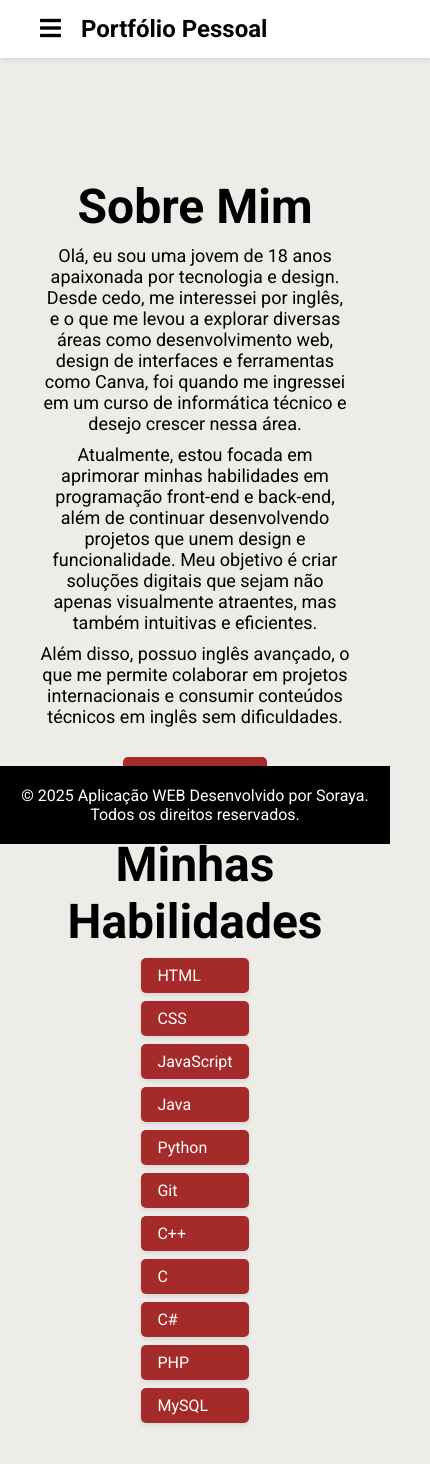
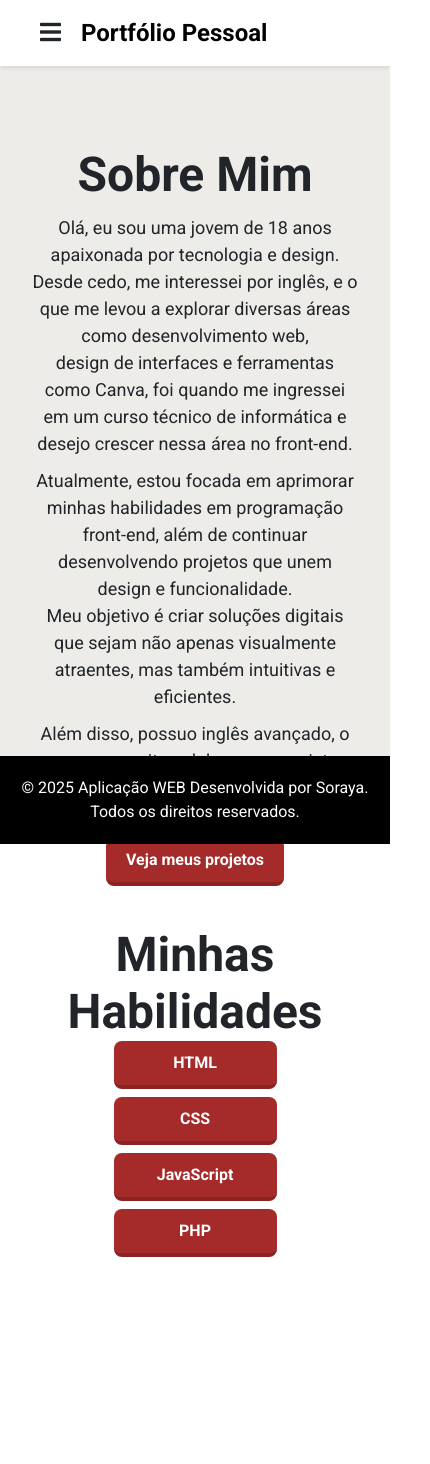
Before and after one commit to Soraya75/portfolio_pessoal, a plain HTML site: page about.html in a window 390 px wide. Shown: the whole page, 430 px wide, since content can reach past the window. After the commit the page ends 1301 px from the top, so only its background shows below. Drawn offline with nearby package versions, Linux system fonts and the light colour scheme.

Commit message:
Add files via upload

```diff
--- a/about.html
+++ b/about.html
@@ -5,10 +5,22 @@
   <meta charset="UTF-8" />
   <meta name="viewport" content="width=device-width, initial-scale=1.0" />
   <title>Soraya Pereira Gomes - Sobre Mim</title>
+
+  <!-- Bootstrap -->
+  <link href="https://cdn.jsdelivr.net/npm/bootstrap@5.3.3/dist/css/bootstrap.min.css" rel="stylesheet">
+  <script src="https://cdn.jsdelivr.net/npm/bootstrap@5.3.3/dist/js/bootstrap.bundle.min.js"></script>
+
+  <!-- Ícone da aba -->
+  <link rel="icon" href="./imagens/logozinha.png" />
+
+  <!-- Font Awesome para ícones -->
   <link href="https://cdnjs.cloudflare.com/ajax/libs/font-awesome/5.15.3/css/all.min.css" rel="stylesheet" />
+
+  <!-- Fonte Roboto -->
   <link href="https://fonts.googleapis.com/css2?family=Roboto:wght@400;700&display=swap" rel="stylesheet" />
+
+  <!-- Estilos -->
   <link rel="stylesheet" href="./css/about.css" />
-  <link class="logo" rel="icon" href="./imagens/logozinha.png" />
 </head>
 
 <body>
@@ -31,68 +43,67 @@
   <!-- Conteúdo Principal -->
   <main>
     <div class="container">
-      <div class="left-section">
+      <!-- Seção Sobre Mim -->
       <div class="content">
-          <h1>Sobre Mim</h1>
+        <h1><strong>Sobre Mim</strong></h1>
         <p>
-            Olá, eu sou uma jovem de 18 anos apaixonada por tecnologia e
-            design. Desde cedo, me interessei por inglês, e o que me levou a
-            explorar diversas áreas como desenvolvimento web, design de
-            interfaces e ferramentas como Canva, foi quando me ingressei em um
-            curso de informática técnico e desejo crescer nessa área.
+          Olá, eu sou uma jovem de 18 anos apaixonada por tecnologia e design. Desde cedo, me interessei por inglês, e o
+          que me levou a explorar diversas áreas como desenvolvimento web,<br> design de interfaces e ferramentas como
+          Canva, foi quando me ingressei em um curso técnico de informática e desejo crescer nessa área no front-end.
         </p>
         <p>
-            Atualmente, estou focada em aprimorar minhas habilidades em
-            programação front-end e back-end, além de continuar desenvolvendo
-            projetos que unem design e funcionalidade. Meu objetivo é criar
-            soluções digitais que sejam não apenas visualmente atraentes, mas
-            também intuitivas e eficientes.
+          Atualmente, estou focada em aprimorar minhas habilidades em programação front-end, além de continuar
+          desenvolvendo projetos que unem design e funcionalidade. <br> Meu objetivo é criar soluções digitais que sejam
+          não apenas visualmente atraentes, mas também intuitivas e eficientes.
         </p>
         <p>
-            Além disso, possuo inglês avançado, o que me permite colaborar em
-            projetos internacionais e consumir conteúdos técnicos em inglês
-            sem dificuldades.
+          Além disso, possuo inglês avançado, o que me permite colaborar em projetos internacionais e consumir conteúdos
+          técnicos em inglês sem dificuldades.
         </p>
-          <a class="btn" href="./projects.html">Meus Projetos</a>
+        <div class="text-center">
+          <button onclick="window.location.href='./projects.html'" class="btn-primary">
+            Veja meus projetos
+          </button>
         </div>
       </div>
 
-      <div class="left-section">
-        <div class="content">
-          <h1>Minhas Habilidades</h1>
-          <ul class="lista-decorada">
-            <li>HTML</li>
-            <li>CSS</li>
-            <li>JavaScript</li>
-            <li>Java</li>
-            <li>Python</li>
-            <li>Git</li>
-            <li>C++</li>
-            <li>C</li>
-            <li>C#</li>
-            <li>PHP</li>
-            <li>MySQL</li>
+      <!-- Seção Habilidades -->
+      <div class="content text-center">
+        <h1><strong>Minhas Habilidades</strong></h1>
+        <ul class="list-unstyled d-flex flex-column align-items-center">
+          <li class="btn-primary w-50 mb-2">HTML</li>
+          <li class="btn-primary w-50 mb-2">CSS</li>
+          <li class="btn-primary w-50 mb-2">JavaScript</li>
+          <li class="btn-primary w-50 mb-2">PHP</li>
         </ul>
-        </div>
-      </div>
       </div>
   </main>
 
   <!-- Footer -->
   <footer>
-    <p>
-      &copy; 2025 Aplicação WEB Desenvolvido por Soraya. Todos os direitos
-      reservados.
-    </p>
+    <p>&copy; 2025 Aplicação WEB Desenvolvida por Soraya. Todos os direitos reservados.</p>
   </footer>
 
   <!-- Script para o Menu Hamburguer -->
   <script>
-    document.addEventListener('DOMContentLoaded', function() {
+    document.addEventListener('DOMContentLoaded', function () {
       const menuIcon = document.getElementById('menuIcon');
       const navLinks = document.getElementById('navLinks');
 
-      // Fechar o menu quando um link for clicado (para mobile)
+      // Alternar o menu quando o ícone é clicado
+      menuIcon.addEventListener('click', (e) => {
+        e.stopPropagation();
+        navLinks.classList.toggle('active');
+      });
+
+      // Fechar o menu ao clicar fora
+      document.addEventListener('click', (e) => {
+        if (!navLinks.contains(e.target) && e.target !== menuIcon) {
+          navLinks.classList.remove('active');
+        }
+      });
+
+      // Fechar menu ao clicar em um item
       const navItems = navLinks.querySelectorAll('a');
       navItems.forEach(item => {
         item.addEventListener('click', () => {
@@ -101,19 +112,6 @@
           }
         });
       });
-
-      // Alternar o menu quando o ícone é clicado
-      menuIcon.addEventListener('click', (e) => {
-        e.stopPropagation(); // Previne que o evento chegue ao document
-        navLinks.classList.toggle('active');
-      });
-
-      // Fechar o menu quando clicar fora
-      document.addEventListener('click', (e) => {
-        if (!navLinks.contains(e.target) && e.target !== menuIcon) {
-          navLinks.classList.remove('active');
-        }
-      });
     });
   </script>
 </body>
--- a/css/about.css
+++ b/css/about.css
@@ -1,5 +1,6 @@
 body,
 html {
+  height: 100%;
   margin: 0;
   padding: 0;
   font-family: 'Roboto', sans-serif;
@@ -7,6 +8,7 @@ html {
   background-size: cover;
   background-position: center;
   background-repeat: no-repeat;
+  position: relative;
 }
 
 h1,
@@ -17,27 +19,31 @@ a {
   font-family: 'Roboto', sans-serif;
 }
 
-.lista-decorada {
-  list-style-type: none;
-  padding-left: 0;
-  margin: 0;
-  display: inline-block;
-  text-align: left;
+.btn-primary {
+  background-color: #a52a2a;
+  /* bordô principal */
+  color: #ffffff;
+  text-align: center;
+  padding: 10px 20px;
+  border-radius: 8px;
+  border: none;
+  font-weight: 700;
+  cursor: pointer;
+  transition: all 0.3s ease;
+  border-bottom: 4px solid #8c2323;
+  /* tom mais escuro */
 }
 
-.lista-decorada li {
-  background: #a52a2a;
-  color: #ffffff;
-  border-radius: 5px;
-  padding: 0.5em 1em;
-  margin: 0.5em 0;
-  box-shadow: 0 2px 4px rgba(0, 0, 0, 0.1);
+.btn-primary:hover {
+  filter: brightness(110%);
+  transform: translateY(-2px);
+  border-bottom: 6px solid #8c2323;
 }
 
-.lista-decorada li:hover {
-  background-color: #ff0000e7;
-  transition: 0.5s;
-  color: #000000;
+.btn-primary:active {
+  filter: brightness(90%);
+  transform: translateY(2px);
+  border-bottom: 2px solid #8c2323;
 }
 
 /* Navbar */
@@ -91,54 +97,24 @@ a {
   padding-left: 20px;
 }
 
+main {
+  margin-top: 40px;
+  display: flex;
+  justify-content: center;
+  align-items: center;
+  min-height: calc(100vh - 120px);
+  /* Altura da tela menos navbar e footer */
+  padding: 20px;
+  box-sizing: border-box;
+}
+
 /* Container Principal */
 .container {
   display: flex;
-  flex-wrap: wrap;
-  justify-content: center;
+  flex-direction: column;
   align-items: center;
-  margin-top: 80px;
-  padding: 20px;
-  min-height: calc(100vh - 80px);
-}
-
-/* Ajustes para as seções */
-.left-section,
-.right-section {
-  flex: 1;
-  padding: 20px;
-  max-width: 600px;
-}
-
-.left-section {
+  gap: 40px;
   text-align: center;
-  border-radius: 300px;
-}
-
-.right-section {
-  background-color: #a52a2a;
-  color: #ffffff;
-  text-align: center;
-  border-radius: 100px;
-  width: 640px;
-  height: 804.33px;
-  display: flex;
-  flex-direction: column;
-  justify-content: space-between;
-}
-
-/* Foto */
-.photo-box {
-  width: 300px;
-  height: 537.33px;
-  margin: 0 auto;
-}
-
-.photo-box img {
-  width: 100%;
-  height: 100%;
-  border-radius: 10px;
-  object-fit: cover;
 }
 
 /* Conteúdo */
@@ -150,45 +126,7 @@ a {
 .content p {
   font-size: 18px;
   margin: 10px 0;
-}
-
-.content .btn {
-  background-color: #a52a2a;
-  color: #ffffff;
-  padding: 10px 20px;
-  text-decoration: none;
-  font-weight: 700;
-  margin-top: 20px;
-  display: inline-block;
-  border-radius: 5px;
-  transition: background-color 0.5s ease, color 0.5s ease;
-}
-
-.content .btn:hover {
-  background-color: #ff0000e7;
-  color: #000000;
-}
-
-/* Informações de Contato */
-.contact-info {
-  width: 600px;
-  height: 207px;
-  margin-top: 20px;
-}
-
-.contact-info p {
-  margin: 5px 0;
-}
-
-.social-media {
-  display: flex;
-  margin-top: 20px;
-}
-
-.social-media a {
-  color: #ffffff;
-  margin-right: 10px;
-  font-size: 20px;
+  text-align: center;
 }
 
 /* Footer */
@@ -197,7 +135,6 @@ footer {
   text-align: center;
   padding: 20px 0;
   width: 100%;
-  margin-top: auto;
   color: white;
   position: fixed;
   bottom: 0;
@@ -206,10 +143,6 @@ footer {
 
 /* Responsividade */
 @media (max-width: 768px) {
-  body {
-    background-image: url(../imagens/fundo2.png);
-  }
-
   .navbar .logo {
     margin-right: auto;
   }
@@ -224,40 +157,40 @@ footer {
   .navbar {
     padding: 15px 20px;
     flex-wrap: wrap;
-    position: relative; /* Adicionado para melhor posicionamento */
+    position: relative;
   }
 
   .navbar .nav-links {
     display: none;
     flex-direction: column;
     width: 100%;
-    background-color: rgba(255, 255, 255, 0.98); /* Fundo levemente transparente */
+    background-color: rgba(255, 255, 255, 0.98);
     position: absolute;
-    top: 100%; /* Gruda exatamente abaixo do header */
+    top: 100%;
     left: 0;
-    padding: 15px 0; /* Espaçamento interno */
+    padding: 15px 0;
     box-shadow: 0 4px 12px rgba(0, 0, 0, 0.1);
-    border-radius: 0 0 10px 10px; /* Bordas arredondadas apenas na parte inferior */
+    border-radius: 0 0 10px 10px;
     z-index: 999;
-    transition: all 0.3s ease; /* Suaviza a abertura/fechamento */
-    border-top: 1px solid rgba(0, 0, 0, 0.05); /* Linha sutil de separação */
+    transition: all 0.3s ease;
+    border-top: 1px solid rgba(0, 0, 0, 0.05);
   }
 
   .navbar .nav-links a {
-    padding: 12px 25px; /* Espaçamento maior para melhor toque */
-    color: #333; /* Cor mais suave */
+    padding: 12px 25px;
+    color: #333;
     transition: all 0.2s ease;
-    border-left: 3px solid transparent; /* Preparação para efeito hover */
+    border-left: 3px solid transparent;
   }
 
   .navbar .nav-links a:hover {
-    background-color: rgba(165, 42, 42, 0.05); /* Vermelho bem suave */
-    border-left: 3px solid #a52a2a; /* Borda lateral vermelha */
-    color: #a52a2a; /* Cor do texto ao passar mouse */
+    background-color: rgba(165, 42, 42, 0.05);
+    border-left: 3px solid #a52a2a;
+    color: #a52a2a;
   }
 
   .navbar .nav-links .cta {
-    margin: 10px 25px 0; /* Espaçamento especial para o botão CTA */
+    margin: 10px 25px 0;
     text-align: center;
     background-color: #a52a2a;
     color: white;
@@ -273,31 +206,16 @@ footer {
     display: flex;
   }
 
-   /* Ajuste específico para o footer no mobile */
-   footer {
+  .container {
+    height: auto;
+    padding-top: 20px;
+  }
+
+  footer {
     position: fixed;
     bottom: 0;
     left: 0;
-    top: auto; /* Remove a posição top fixa */
+    top: auto;
     margin-top: 0;
   }
-
-  .container {
-    padding-bottom: 80px; /* Adiciona espaço para o footer não cobrir conteúdo */
-    flex-direction: column;
-  }
-
-  .photo-box {
-    max-width: 200px;
-  }
-
-  .right-section {
-    width: 100%;
-    height: auto;
-  }
-
-  .contact-info {
-    width: 100%;
-    height: auto;
-  }
 }
--- a/css/contact.css
+++ b/css/contact.css
@@ -167,7 +167,8 @@ button:active {
     font-size: large;
   }
 
-  .input, button {
+  .input,
+  button {
     max-width: 600px;
   }
 }
--- a/css/styles.css
+++ b/css/styles.css
@@ -134,6 +134,32 @@ a {
   height: auto;
   border-radius: 10px;
   object-fit: cover;
+}
+
+.btn-primary {
+  background-color: #a52a2a;
+  /* bordô principal */
+  color: #ffffff;
+  padding: 10px 20px;
+  border-radius: 8px;
+  border: none;
+  font-weight: 700;
+  cursor: pointer;
+  transition: all 0.3s ease;
+  border-bottom: 4px solid #8c2323;
+  /* tom mais escuro */
+}
+
+.btn-primary:hover {
+  filter: brightness(110%);
+  transform: translateY(-2px);
+  border-bottom: 6px solid #8c2323;
+}
+
+.btn-primary:active {
+  filter: brightness(90%);
+  transform: translateY(2px);
+  border-bottom: 2px solid #8c2323;
 }
 
 /* Conteúdo */
@@ -288,11 +314,14 @@ footer {
   }
 
   .photo-box {
-    width: 80%; /* Usa porcentagem para melhor adaptação */
-    max-width: 280px; /* Limite máximo */
+    width: 80%;
+    /* Usa porcentagem para melhor adaptação */
+    max-width: 280px;
+    /* Limite máximo */
     height: auto;
     margin: 20px auto;
-    padding: 10px; /* Espaço extra para não cortar */
+    padding: 10px;
+    /* Espaço extra para não cortar */
     box-sizing: border-box;
   }
 
@@ -301,31 +330,39 @@ footer {
     height: auto;
     max-height: 400px;
     border-radius: 8px;
-    display: block; /* Remove espaços indesejados */
-    object-fit: contain; /* Garante que toda a imagem seja vista */
+    display: block;
+    /* Remove espaços indesejados */
+    object-fit: contain;
+    /* Garante que toda a imagem seja vista */
   }
 
   /* Garantindo que a animação funcione em mobile */
   .right-section::before {
-    width: 100%; /* Animação visível também em mobile */
-    height: 5px; /* Alteração para versão mobile */
+    width: 100%;
+    /* Animação visível também em mobile */
+    height: 5px;
+    /* Alteração para versão mobile */
     bottom: 0;
     left: 0;
-    background: linear-gradient(90deg, #f89b29 0%, #ff0f7b 100%); /* Orientação horizontal */
+    background: linear-gradient(90deg, #f89b29 0%, #ff0f7b 100%);
+    /* Orientação horizontal */
   }
 
   .right-section:hover::before {
-    height: 100%; /* Efeito de preenchimento vertical */
+    height: 100%;
+    /* Efeito de preenchimento vertical */
   }
 }
 
 @media (max-width: 480px) {
   .photo-box {
-    width: 85%; /* Um pouco mais estreito em telas pequenas */
+    width: 85%;
+    /* Um pouco mais estreito em telas pequenas */
     max-width: 220px;
   }
 
   .right-section::before {
-    height: 3px; /* Mais fino em telas pequenas */
+    height: 3px;
+    /* Mais fino em telas pequenas */
   }
 }
```
Also changed, not shown: css/projects.css (+14 -9 lines), index.html (+6 -5 lines), projects.html (+4 -4 lines). Lines whose indentation alone changed are shown as unchanged.
